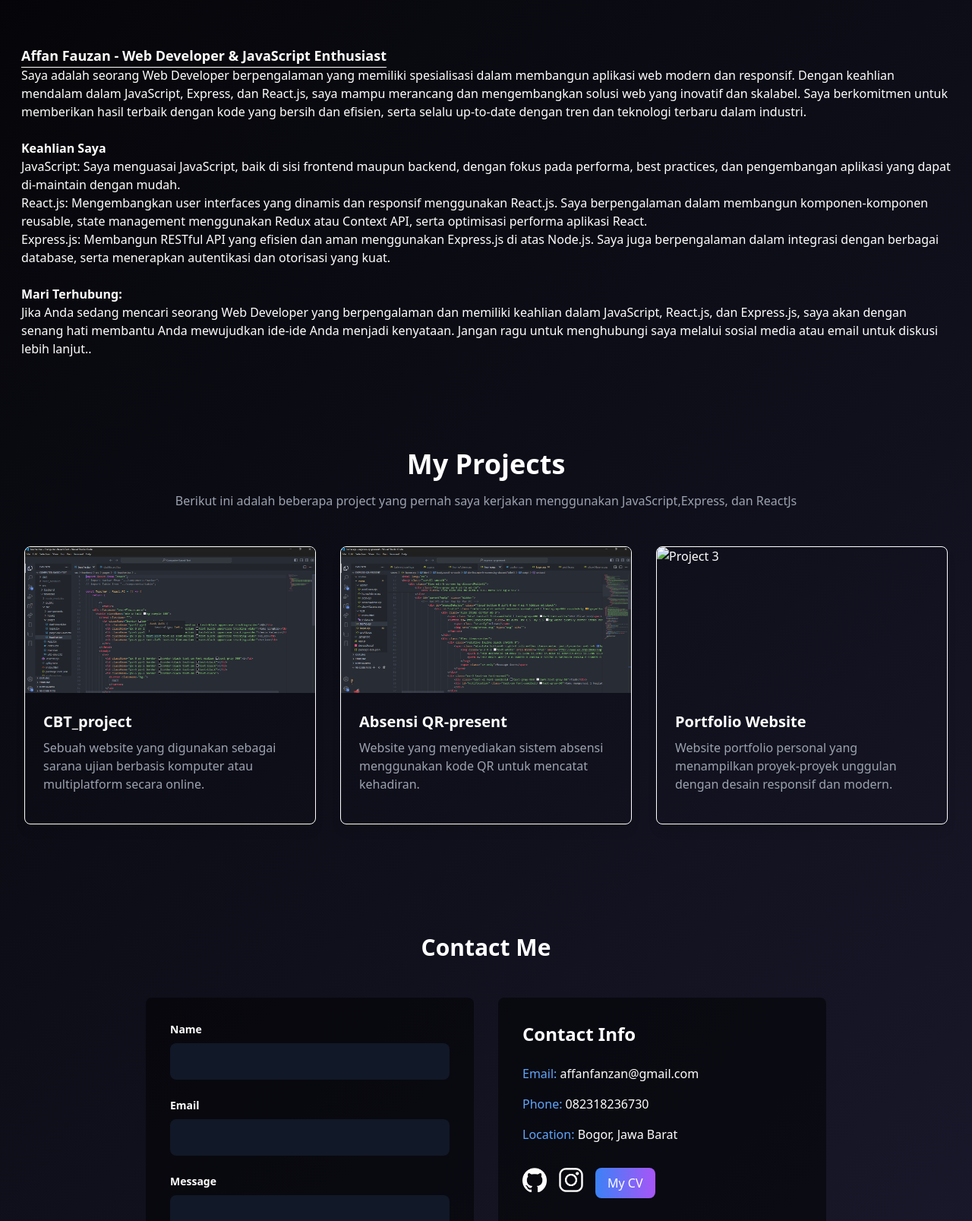
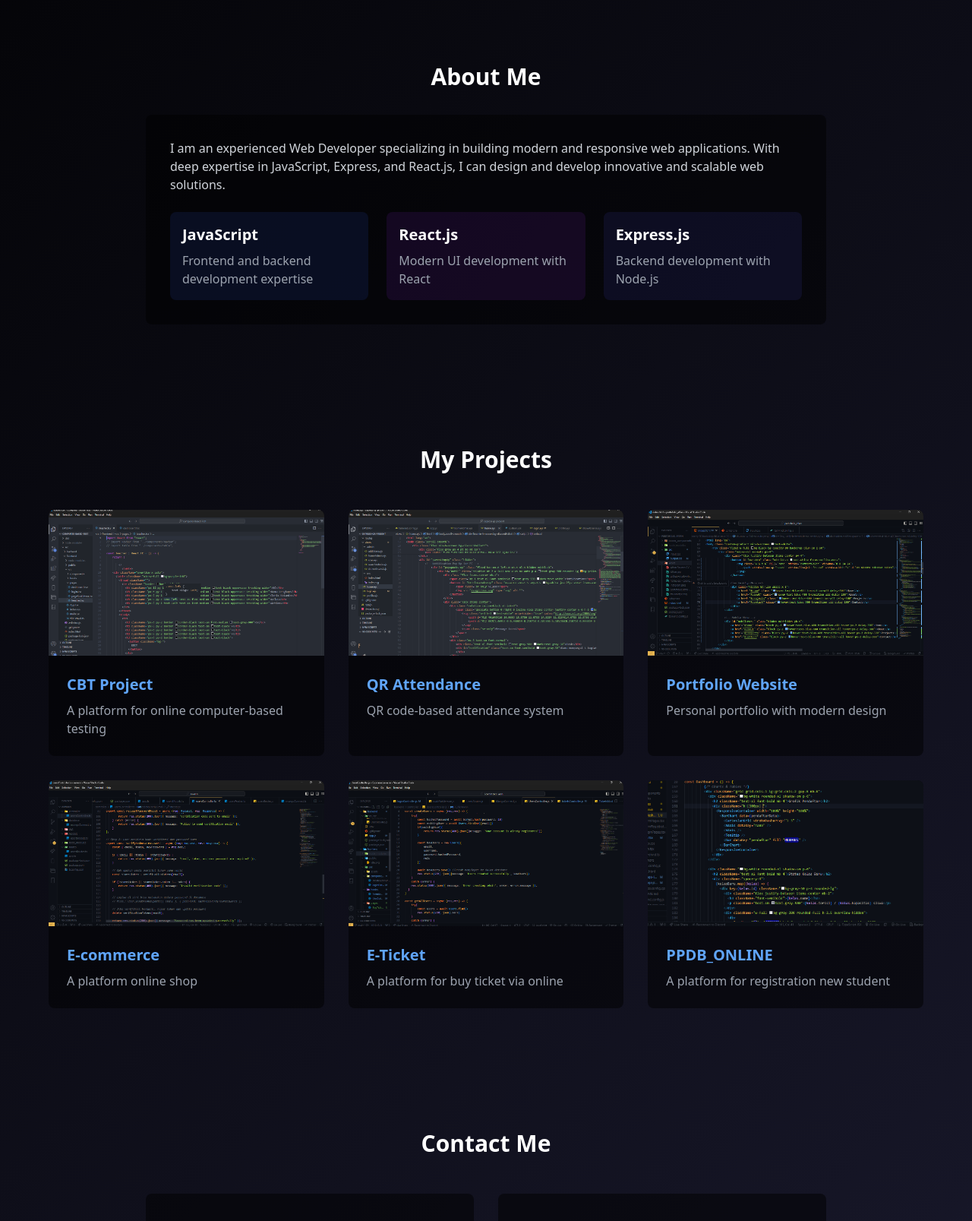
Before and after one commit to vannWithF/portfolio_avann, a website: page index.html in a window 1280 px wide. Shown: the part 797-2404 px from the top of the page at 76% size. Drawn offline with nearby package versions, Linux system fonts and the light colour scheme.

Commit message:
Update index.html

```diff
--- a/index.html
+++ b/index.html
@@ -98,77 +98,88 @@
         </div>
     </section>
 
-    <section id="about" data-aos="fade-up">
-        <div class="py-14 px-7">
-            <h1 class="text-white text-wrap text-lg font-semibold underline-offset-8 underline decoration-1">Affan Fauzan - Web Developer & JavaScript Enthusiast</h1>
-            <p class="text-white font-thin">
-                Saya adalah seorang Web Developer berpengalaman yang memiliki spesialisasi dalam membangun aplikasi web modern dan responsif. Dengan keahlian mendalam dalam JavaScript, Express, dan React.js, saya mampu merancang dan mengembangkan solusi web yang inovatif dan skalabel. Saya berkomitmen untuk memberikan hasil terbaik dengan kode yang bersih dan efisien, serta selalu up-to-date dengan tren dan teknologi terbaru dalam industri.
-                <br>
-                <br>
-                <span>
-                    <h1 class="font-semibold text-white" data-aos="fade-right">Keahlian Saya</h1>
-                    <p class="text-white font-thin">
-                        JavaScript: Saya menguasai JavaScript, baik di sisi frontend maupun backend, dengan fokus pada performa, best practices, dan pengembangan aplikasi yang dapat di-maintain dengan mudah.
-                        <br>
-                        React.js: Mengembangkan user interfaces yang dinamis dan responsif menggunakan React.js. Saya berpengalaman dalam membangun komponen-komponen reusable, state management menggunakan Redux atau Context API, serta optimisasi performa aplikasi React.
-                        <br>
-                        Express.js: Membangun RESTful API yang efisien dan aman menggunakan Express.js di atas Node.js. Saya juga berpengalaman dalam integrasi dengan berbagai database, serta menerapkan autentikasi dan otorisasi yang kuat.
+    <!-- About Section -->
+    <section id="about" class="py-20 px-4">
+        <div class="max-w-4xl mx-auto" data-aos="fade-up">
+            <h2 class="text-3xl font-bold mb-8 text-center">About Me</h2>
+            <div class="bg-black bg-opacity-50 p-8 rounded-lg card-hover">
+                <p class="text-gray-300 mb-6">
+                    I am an experienced Web Developer specializing in building modern and responsive web applications.
+                    With deep expertise in JavaScript, Express, and React.js, I can design and develop innovative
+                    and scalable web solutions.
                 </p>
-                </span>
-                <br>
-                <span>
-                    <h1 class="text-white font-semibold" data-aos="fade-left">Mari Terhubung:</h1>
-                    <p class="text-white font-thin">
-                        Jika Anda sedang mencari seorang Web Developer yang berpengalaman dan memiliki keahlian dalam JavaScript, React.js, dan Express.js, saya akan dengan senang hati membantu Anda mewujudkan ide-ide Anda menjadi kenyataan. Jangan ragu untuk menghubungi saya melalui sosial media atau email untuk diskusi lebih lanjut..
-                    </p>
-                    <!-- <div class="flex my-2" data-aos="fade-up">
-                        <a href="https://github.com/vannWithF"><img class="size-8 mx-1" src="/github-mark-c791e9551fe4/github-mark/github-mark-white.png" alt="GitHub"></a>
-                        <a href="https://www.instagram.com/avann.fauzanjs?igsh=amQwa2gxMTExeDFy&utm_source=qr"><img class="size-8 mx-1" src="/views/instgram.png" alt="Instagram"></a>
-                    </div> -->
-                </span>
-            </p>
+                <div class="grid md:grid-cols-3 gap-6">
+                    <div class="p-4 bg-blue-900 bg-opacity-20 rounded-lg">
+                        <h3 class="text-xl font-bold mb-2">JavaScript</h3>
+                        <p class="text-gray-400">Frontend and backend development expertise</p>
+                    </div>
+                    <div class="p-4 bg-purple-900 bg-opacity-20 rounded-lg">
+                        <h3 class="text-xl font-bold mb-2">React.js</h3>
+                        <p class="text-gray-400">Modern UI development with React</p>
+                    </div>
+                    <div class="p-4 bg-indigo-900 bg-opacity-20 rounded-lg">
+                        <h3 class="text-xl font-bold mb-2">Express.js</h3>
+                        <p class="text-gray-400">Backend development with Node.js</p>
+                    </div>
+                </div>
+            </div>
         </div>
     </section>
 
-    <section id="projects" class="py-16 px-8">
-        <div class="text-center mb-12">
-            <h2 class="text-4xl font-bold text-white mb-4" data-aos="fade-up">My Projects</h2>
-            <p class="text-gray-400" data-aos="fade-up" data-aos-delay="100">
-                Berikut ini adalah beberapa project yang pernah saya kerjakan menggunakan JavaScript,Express, dan ReactJs
-            </p>
-        </div>
-
-        <div class="grid md:grid-cols-2 lg:grid-cols-3 gap-8">
+    <!-- Projects Section -->
+    <section id="projects" class="py-20 px-4">
+        <div class="max-w-6xl mx-auto">
+            <h2 class="text-3xl font-bold mb-12 text-center">My Projects</h2>
+            <div class="grid md:grid-cols-3 gap-8">
                 <!-- Project 1 -->
-            <div class="border border-white rounded-lg shadow-lg overflow-hidden" data-aos="fade-up-right" data-aos-delay="200">
-                <img class="size-48 w-full" src="/views/tsx reactjs.png" alt="Project 1">
+                <div class="bg-black bg-opacity-50 rounded-lg overflow-hidden card-hover" data-aos="fade-up">
+                    <img src="/views/tsx reactjs.png" alt="CBT Project" class="w-full h-48 object-cover">
                     <div class="p-6">
-                    <h3 class="text-xl font-semibold text-white mb-2">CBT_project</h3>
-                    <p class="text-gray-400 mb-4">
-                        Sebuah website yang digunakan sebagai sarana ujian berbasis komputer atau multiplatform secara online.
-                    </p>
+                        <h3 class="text-xl font-bold mb-2 text-blue-400">CBT Project</h3>
+                        <p class="text-gray-400">A platform for online computer-based testing</p>
                     </div>
                 </div>
 
                 <!-- Project 2 -->
-            <div class="border border-white rounded-lg shadow-lg overflow-hidden" data-aos="fade-up" data-aos-delay="300">
-                <img class="size-48 w-full" src="/views/home.ejs - express-qr-present - Visual Studio Code 10_08_2024 21_48_46.png" alt="Project 2">
+                <div class="bg-black bg-opacity-50 rounded-lg overflow-hidden card-hover" data-aos="fade-up" data-aos-delay="100">
+                    <img src="/views/home.ejs - express-qr-present - Visual Studio Code 10_08_2024 21_48_46.png" alt="QR Attendance" class="w-full h-48 object-cover">
                     <div class="p-6">
-                    <h3 class="text-xl font-semibold text-white mb-2">Absensi QR-present</h3>
-                    <p class="text-gray-400 mb-4">
-                        Website yang menyediakan sistem absensi menggunakan kode QR untuk mencatat kehadiran.
-                    </p>
+                        <h3 class="text-xl font-bold mb-2 text-blue-400">QR Attendance</h3>
+                        <p class="text-gray-400">QR code-based attendance system</p>
                     </div>
                 </div>
 
                 <!-- Project 3 -->
-            <div class="border border-white rounded-lg shadow-lg overflow-hidden" data-aos="fade-up-left" data-aos-delay="400">
-                <img class="size-48 w-full" src="/views/portofolio.html - portofolio_affan - Visual Studio Code 10_08_2024 22_00_39.png" alt="Project 3">
+                <div class="bg-black bg-opacity-50 rounded-lg overflow-hidden card-hover" data-aos="fade-up" data-aos-delay="200">
+                    <img src="/views/portofolio.png" alt="Portfolio" class="w-full h-48 object-cover">
                     <div class="p-6">
-                    <h3 class="text-xl font-semibold text-white mb-2">Portfolio Website</h3>
-                    <p class="text-gray-400 mb-4">
-                        Website portfolio personal yang menampilkan proyek-proyek unggulan dengan desain responsif dan modern.
-                    </p>
+                        <h3 class="text-xl font-bold mb-2 text-blue-400">Portfolio Website</h3>
+                        <p class="text-gray-400">Personal portfolio with modern design</p>
+                    </div>
+                </div>
+
+                <div class="bg-black bg-opacity-50 rounded-lg overflow-hidden card-hover" data-aos="fade-up" data-aos-delay="200">
+                    <img src="/views/Ecommerce.png" alt="Portfolio" class="w-full h-48 object-cover">
+                    <div class="p-6">
+                        <h3 class="text-xl font-bold mb-2 text-blue-400">E-commerce</h3>
+                        <p class="text-gray-400">A platform online shop</p>
+                    </div>
+                </div>
+
+                <div class="bg-black bg-opacity-50 rounded-lg overflow-hidden card-hover" data-aos="fade-up" data-aos-delay="200">
+                    <img src="/views/E-ticket.png" alt="Portfolio" class="w-full h-48 object-cover">
+                    <div class="p-6">
+                        <h3 class="text-xl font-bold mb-2 text-blue-400">E-Ticket</h3>
+                        <p class="text-gray-400">A platform for buy ticket via online</p>
+                    </div>
+                </div>
+
+                <div class="bg-black bg-opacity-50 rounded-lg overflow-hidden card-hover" data-aos="fade-up" data-aos-delay="200">
+                    <img src="/views/online.png" alt="Portfolio" class="w-full h-48 object-cover">
+                    <div class="p-6">
+                        <h3 class="text-xl font-bold mb-2 text-blue-400">PPDB_ONLINE</h3>
+                        <p class="text-gray-400">A platform for registration new student</p>
+                    </div>
                 </div>
             </div>
         </div>
```
Lines whose indentation alone changed are shown as unchanged.
